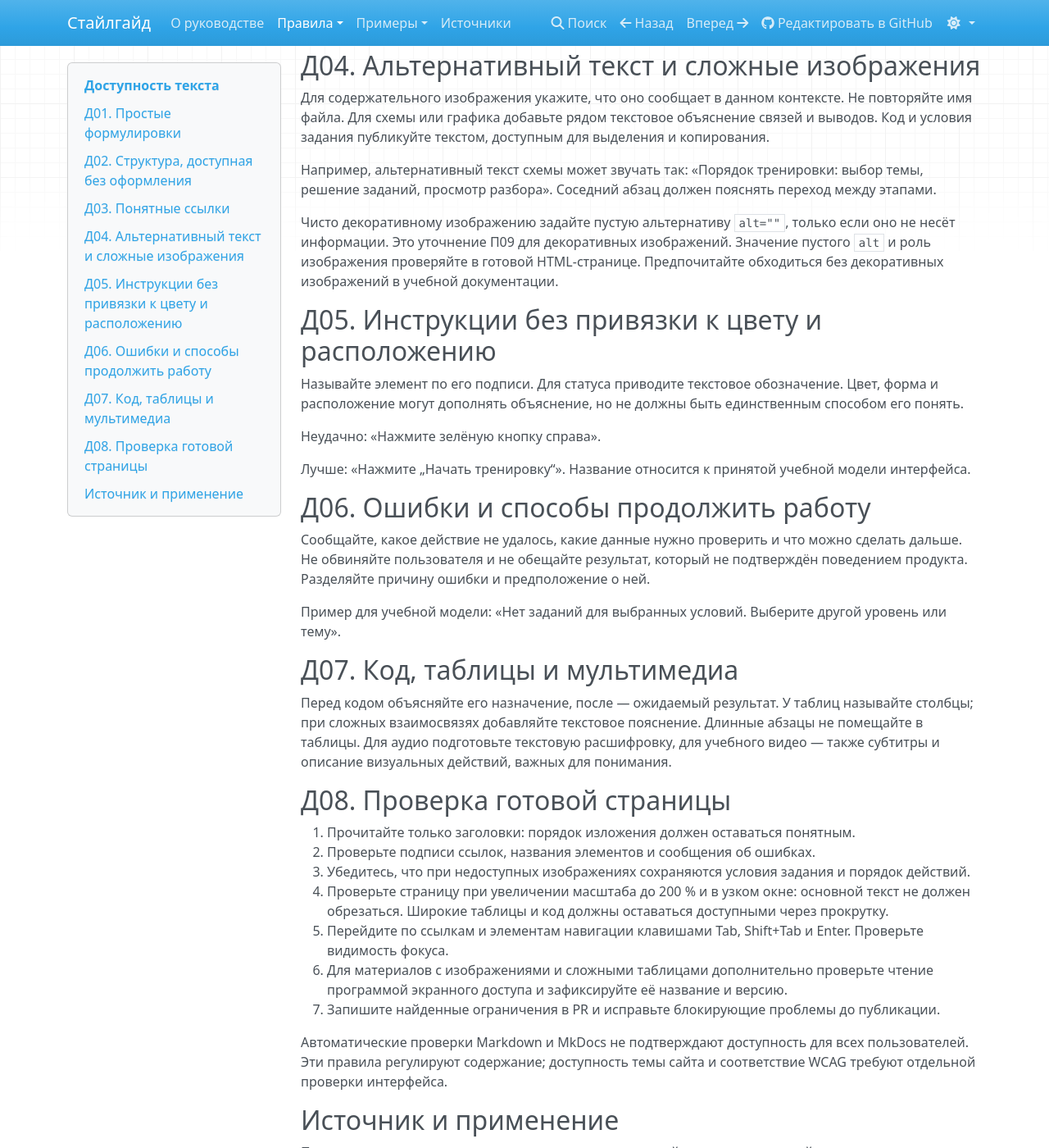
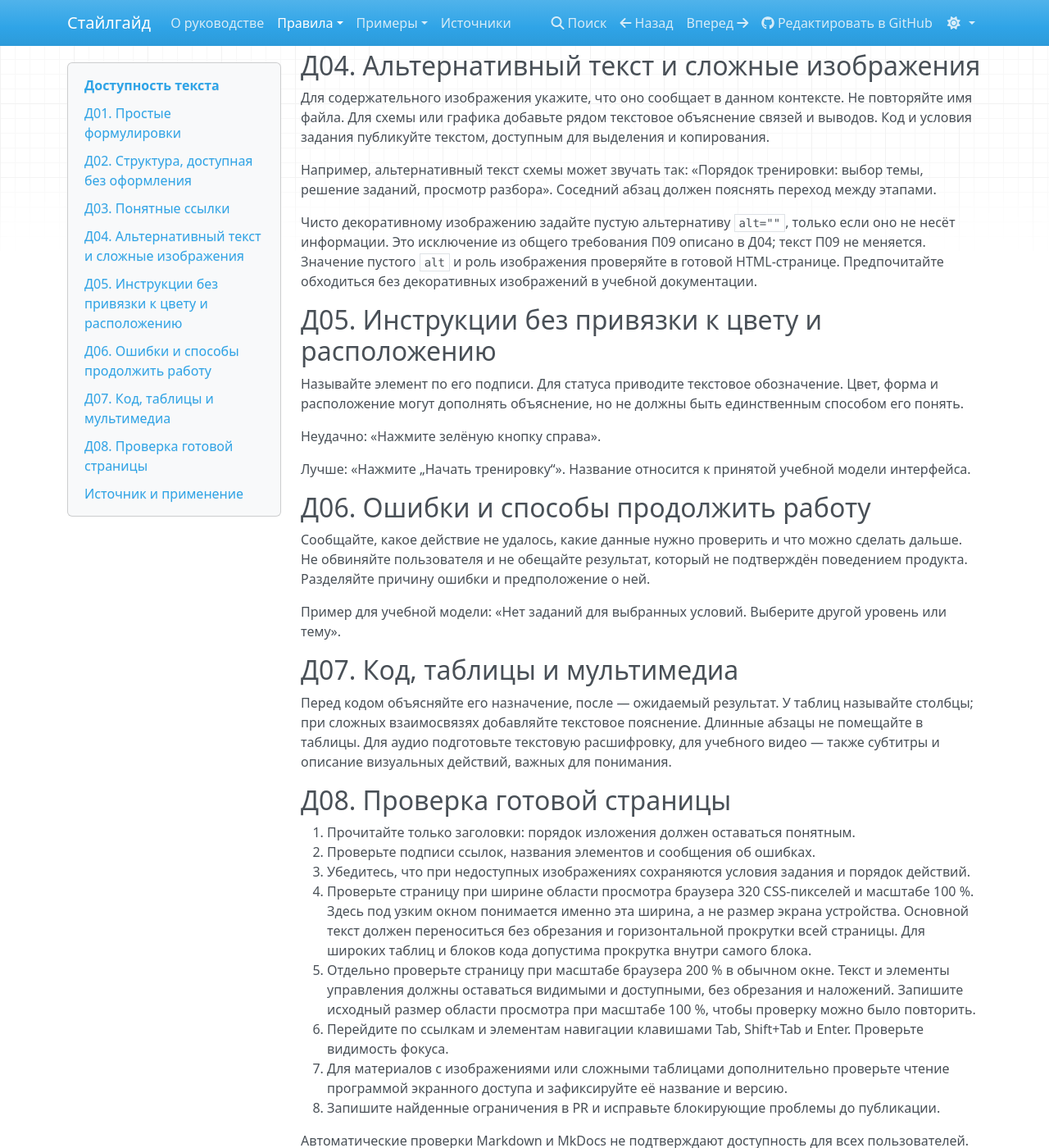
Before and after one commit to wurlinney/style-guide-project, an MkDocs documentation site: the page built from docs/accessibility.md, in a window 1280 px wide and 1400 px high, scrolled down 701 px. Shown: the whole window at 82% size. Built offline with MkDocs 1.6.1, drawn with Linux system fonts in a browser that asks for light colours; nearby versions of some CDN libraries.

Commit message:
docs(accessibility): clarify checks after review

```diff
--- a/docs/accessibility.md
+++ b/docs/accessibility.md
@@ -28,7 +28,7 @@
 
 Например, альтернативный текст схемы может звучать так: «Порядок тренировки: выбор темы, решение заданий, просмотр разбора». Соседний абзац должен пояснять переход между этапами.
 
-Чисто декоративному изображению задайте пустую альтернативу `alt=""`, только если оно не несёт информации. Это уточнение П09 для декоративных изображений. Значение пустого `alt` и роль изображения проверяйте в готовой HTML-странице. Предпочитайте обходиться без декоративных изображений в учебной документации.
+Чисто декоративному изображению задайте пустую альтернативу `alt=""`, только если оно не несёт информации. Это исключение из общего требования П09 описано в Д04; текст П09 не меняется. Значение пустого `alt` и роль изображения проверяйте в готовой HTML-странице. Предпочитайте обходиться без декоративных изображений в учебной документации.
 
 ## Д05. Инструкции без привязки к цвету и расположению
 
@@ -53,10 +53,11 @@
 1. Прочитайте только заголовки: порядок изложения должен оставаться понятным.
 2. Проверьте подписи ссылок, названия элементов и сообщения об ошибках.
 3. Убедитесь, что при недоступных изображениях сохраняются условия задания и порядок действий.
-4. Проверьте страницу при увеличении масштаба до 200 % и в узком окне: основной текст не должен обрезаться. Широкие таблицы и код должны оставаться доступными через прокрутку.
-5. Перейдите по ссылкам и элементам навигации клавишами Tab, Shift+Tab и Enter. Проверьте видимость фокуса.
-6. Для материалов с изображениями и сложными таблицами дополнительно проверьте чтение программой экранного доступа и зафиксируйте её название и версию.
-7. Запишите найденные ограничения в PR и исправьте блокирующие проблемы до публикации.
+4. Проверьте страницу при ширине области просмотра браузера 320 CSS-пикселей и масштабе 100 %. Здесь под узким окном понимается именно эта ширина, а не размер экрана устройства. Основной текст должен переноситься без обрезания и горизонтальной прокрутки всей страницы. Для широких таблиц и блоков кода допустима прокрутка внутри самого блока.
+5. Отдельно проверьте страницу при масштабе браузера 200 % в обычном окне. Текст и элементы управления должны оставаться видимыми и доступными, без обрезания и наложений. Запишите исходный размер области просмотра при масштабе 100 %, чтобы проверку можно было повторить.
+6. Перейдите по ссылкам и элементам навигации клавишами Tab, Shift+Tab и Enter. Проверьте видимость фокуса.
+7. Для материалов с изображениями или сложными таблицами дополнительно проверьте чтение программой экранного доступа и зафиксируйте её название и версию.
+8. Запишите найденные ограничения в PR и исправьте блокирующие проблемы до публикации.
 
 Автоматические проверки Markdown и MkDocs не подтверждают доступность для всех пользователей. Эти правила регулируют содержание; доступность темы сайта и соответствие WCAG требуют отдельной проверки интерфейса.
 
```
Also changed, not shown: docs/maintenance.md (+1 -1 lines).
